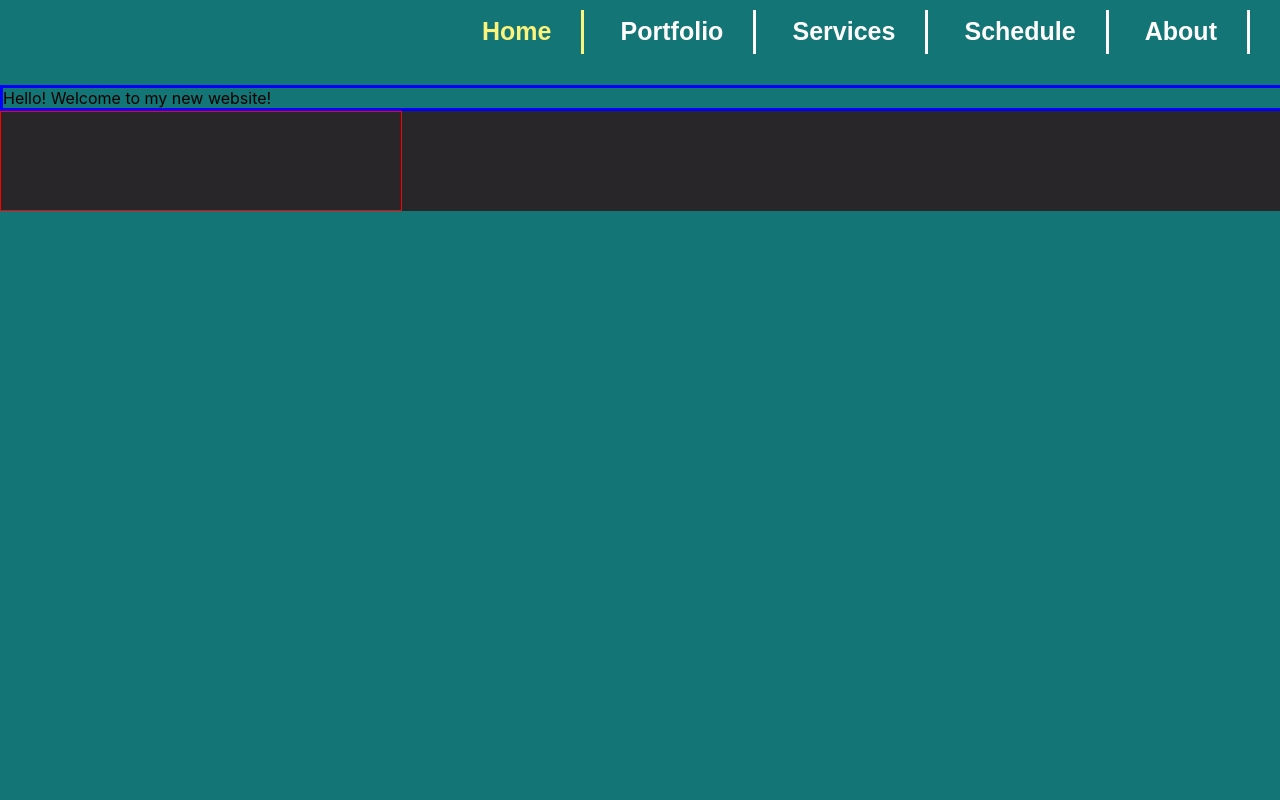
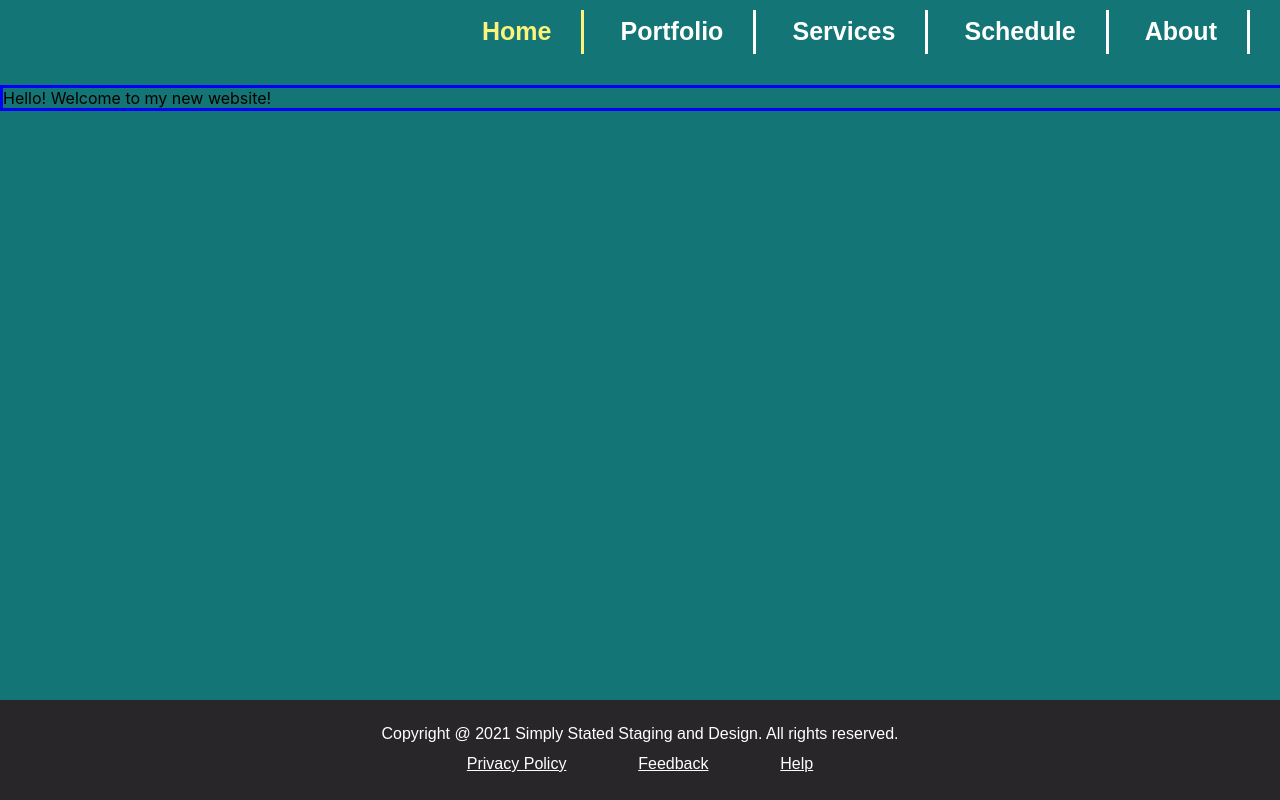
Before and after one commit to JHau21/Staging-And-Design-Web, a React (Create React App) app in the folder momswebsite/: page /Home in a window 1280 px wide. Built offline with nearby package versions, Linux system fonts and the light colour scheme.

Commit message:
Completed current footer

```diff
--- a/momswebsite/src/Footer/index.js
+++ b/momswebsite/src/Footer/index.js
@@ -5,9 +5,9 @@ import styles from "./index.module.css";
 
 const Footer = () => {
   const fontGeneral = {
-    ...theme.font.semiBold,
-    color: theme.palette.white,
-    fontSize: theme.fontSize.semiLarge,
+    ...theme.font.regular,
+    fontSize: theme.fontSize.small,
+    margin: 0,
   };
 
   return (
@@ -16,11 +16,16 @@ const Footer = () => {
       style={{ backgroundColor: theme.palette.darkestGray }}
     >
       <div className={styles.textContainer}>
-        <p></p>
+        <div className={styles.topRow}>
+          <p style={{ ...fontGeneral }}>
+            Copyright @ 2021 Simply Stated Staging and Design. All rights
+            reserved.
+          </p>
+        </div>
         <div className={styles.bottomRow}>
-          <p></p>
-          <p></p>
-          <p></p>
+          <p style={{ ...fontGeneral }}>Privacy Policy</p>
+          <p style={{ ...fontGeneral }}>Feedback</p>
+          <p style={{ ...fontGeneral }}>Help</p>
         </div>
       </div>
     </div>
--- a/momswebsite/src/Footer/index.module.css
+++ b/momswebsite/src/Footer/index.module.css
@@ -2,14 +2,50 @@
     width: 100%;
     height: 100px;
     display: flex;
-    align-items: space-around;
+    flex-direction: column;
+    justify-content: space-around;
+    position: absolute;
+    bottom: 0;
+    left: 0;
 }
 
+/* NOTE: For there below containers maintain a marge of 0 to ensure that all containers actually fit within root parent container */
+
 .bottomRow {
+    display: flex;
+    flex-direction: row;
+    align-items: center;
+    justify-content: space-evenly;
+    width: 70%;
+    margin: 0;
+}
 
+.bottomRow p {
+    text-decoration: underline;
+    color: #ffffff;
+}
+
+.bottomRow p:hover {
+    cursor: pointer;
+    color: #fbf37c;
 }
 
 .textContainer {
-    width: 400px;
-    border: 1px solid red;
+    display: flex;
+    flex-direction: column;
+    align-items: center;
+    align-self: center;
+    margin: 0;
+    width: 700px;
+    height: 80%;
+    margin-top: 25px;
 }
+
+.topRow {
+    margin: 0;
+    height: 30px;
+}
+
+.topRow p {
+    color: #ffffff;
+}
```
Also changed, not shown: momswebsite/src/ApplicationRouter.js (added, +62 -0 lines).
